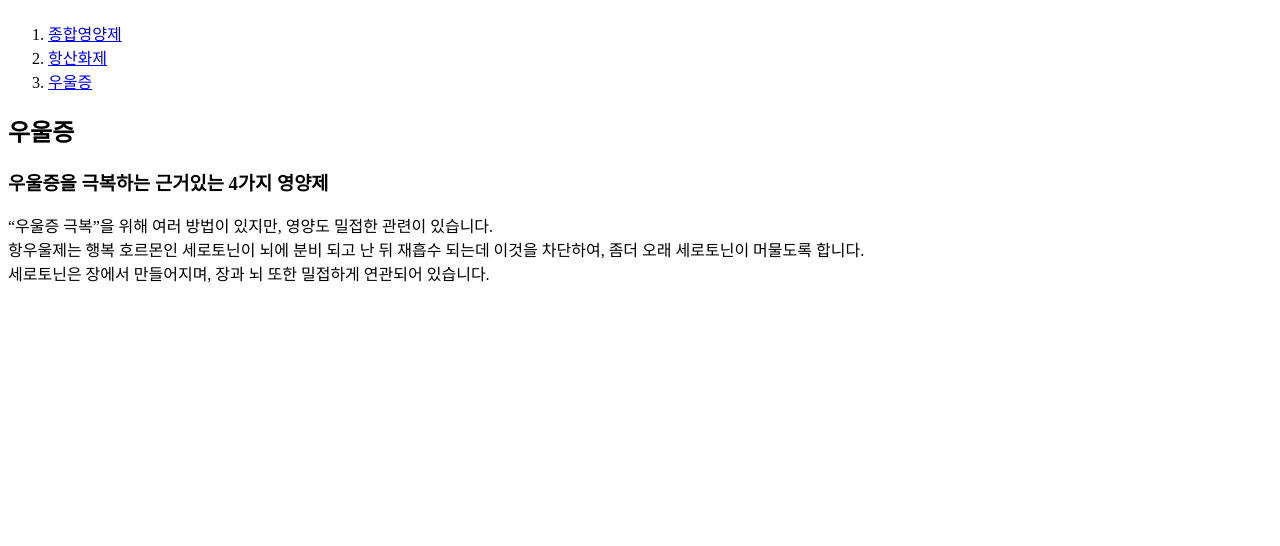
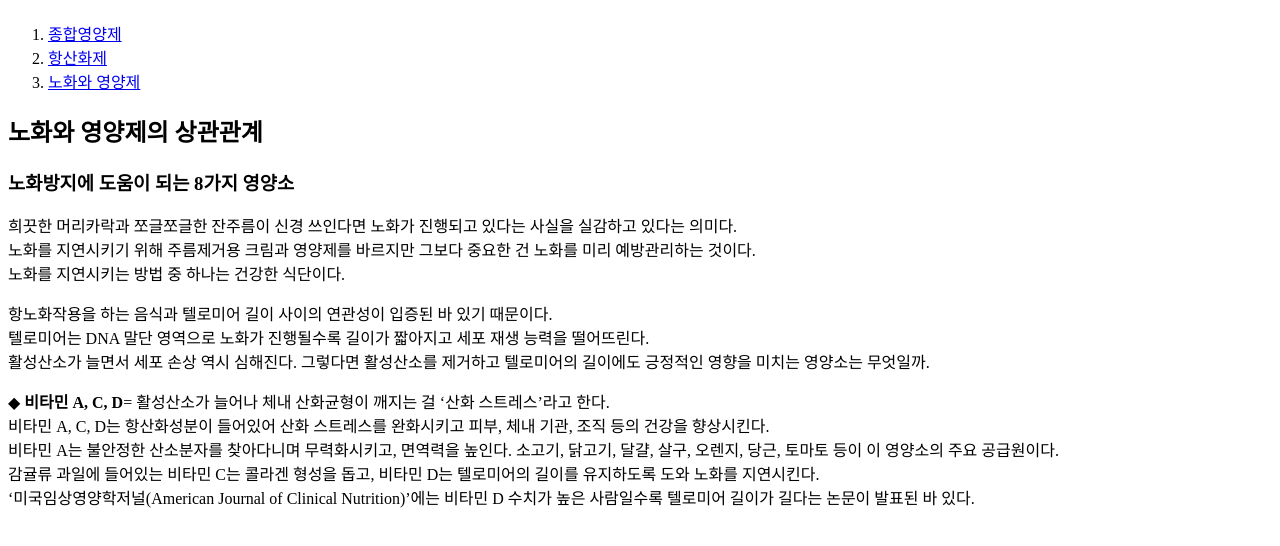
Before and after one commit to minji45/-, a plain HTML site: page 3.html in a window 1280 px wide. Shown: the part 68-614 px from the top of the page. Drawn offline with Linux system fonts and the light colour scheme.

Commit message:
Add files via upload

```diff
--- a/3.html
+++ b/3.html
@@ -9,14 +9,24 @@
   <ol>
     <li><a href="1.html">종합영양제</a></li>
     <li><a href="2.html">항산화제</a></li>
-    <li><a href="3.html">우울증</a></li>
+    <li><a href="3.html">노화와 영양제</a></li>
   </ol>
-  <h2>우울증</h2>
-  <h3>우울증을 극복하는 근거있는 4가지 영양제</h3>
-  “우울증 극복”을 위해 여러 방법이 있지만, 영양도 밀접한 관련이 있습니다.<br>
-항우울제는 행복 호르몬인 세로토닌이 뇌에 분비 되고 난 뒤 재흡수 되는데 이것을 차단하여, 좀더 오래 세로토닌이 머물도록 합니다.<br>
-세로토닌은 장에서 만들어지며, 장과 뇌 또한 밀접하게 연관되어 있습니다.<br>
+  <h2>노화와 영양제의 상관관계</h2>
+  <h3>노화방지에 도움이 되는 8가지 영양소</h3>
+  <p>희끗한 머리카락과 쪼글쪼글한 잔주름이 신경 쓰인다면 노화가 진행되고 있다는 사실을 실감하고 있다는 의미다.<br>
+  노화를 지연시키기 위해 주름제거용 크림과 영양제를 바르지만 그보다 중요한 건 노화를 미리 예방관리하는 것이다.<br>
+  노화를 지연시키는 방법 중 하나는 건강한 식단이다.</P>
+
+  <p>항노화작용을 하는 음식과 텔로미어 길이 사이의 연관성이 입증된 바 있기 때문이다.<br>
+  텔로미어는 DNA 말단 영역으로 노화가 진행될수록 길이가 짧아지고 세포 재생 능력을 떨어뜨린다.<br>
+  활성산소가 늘면서 세포 손상 역시 심해진다. 그렇다면 활성산소를 제거하고 텔로미어의 길이에도 긍정적인 영향을 미치는 영양소는 무엇일까.</P>
+
+  <p>◆ <strong>비타민 A, C, D</strong>= 활성산소가 늘어나 체내 산화균형이 깨지는 걸 ‘산화 스트레스’라고 한다. <br>
+  비타민 A, C, D는 항산화성분이 들어있어 산화 스트레스를 완화시키고 피부, 체내 기관, 조직 등의 건강을 향상시킨다.<br>
+  비타민 A는 불안정한 산소분자를 찾아다니며 무력화시키고, 면역력을 높인다. 소고기, 닭고기, 달걀, 살구, 오렌지, 당근, 토마토 등이 이 영양소의 주요 공급원이다.<br>
+  감귤류 과일에 들어있는 비타민 C는 콜라겐 형성을 돕고, 비타민 D는 텔로미어의 길이를 유지하도록 도와 노화를 지연시킨다. <br>
+  ‘미국임상영양학저널(American Journal of Clinical Nutrition)’에는 비타민 D 수치가 높은 사람일수록 텔로미어 길이가 길다는 논문이 발표된 바 있다.</P>
 
 
-  </body>
+</body>
 </html>
```
Also changed, not shown: 1.html (+1 -1 lines), 2.html (+1 -1 lines), index.html (+2 -2 lines).
